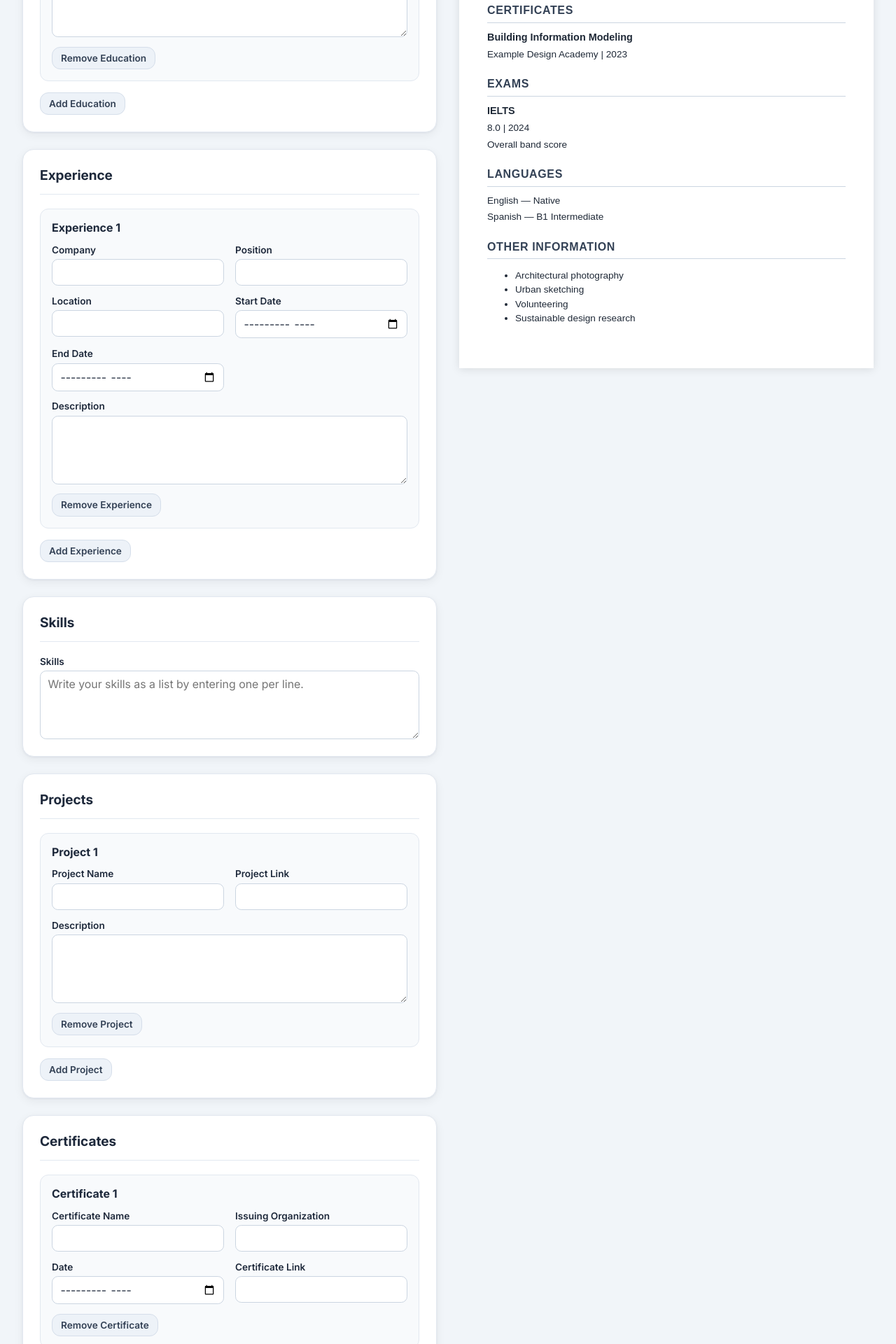
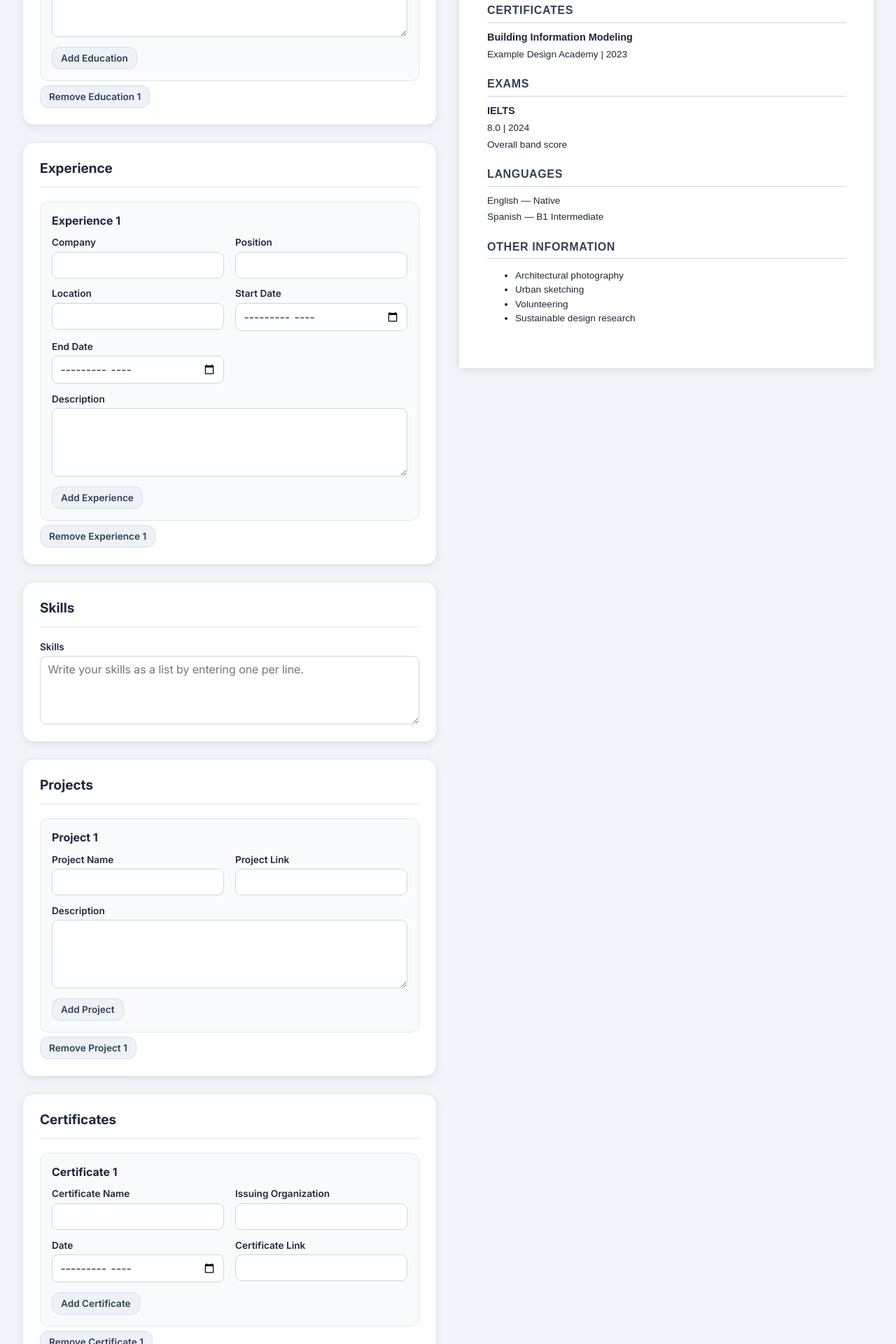
Before and after one commit to canberkg67/cv-app, a React (Vite) app: page / in a window 1280 px wide. Shown: the part 1240-3160 px from the top of the page at 70% size. Built offline with nearby package versions, Linux system fonts and the light colour scheme.

Commit message:
feat: read-only added forms and swapping add-remove buttons

```diff
--- a/src/App.css
+++ b/src/App.css
@@ -193,6 +193,14 @@ body {
     grid-column: 1 / -1;
 }
 
+.cv-form .form-entry-group {
+    grid-column: 1 / -1;
+    display: flex;
+    flex-direction: column;
+    align-items: stretch;
+    gap: 0.75rem;
+}
+
 .cv-form [class$="-entry"] {
     display: grid;
     grid-template-columns: repeat(2, minmax(0, 1fr));
@@ -203,18 +211,27 @@ body {
     background-color: var(--surface-muted);
 }
 
+.cv-form fieldset {
+    display: contents;
+    margin: 0;
+    padding: 0;
+    border: 0;
+}
+
 .cv-form [class$="-entry"] > h3,
 .cv-form [class$="-entry"] > button {
     grid-column: 1 / -1;
 }
 
-.cv-form [class$="-entry"] > div {
+.cv-form [class$="-entry"] > div,
+.cv-form [class$="-entry"] > fieldset > div {
     display: flex;
     flex-direction: column;
     gap: 0.35rem;
 }
 
-.cv-form [class$="-entry"] > div:has(textarea) {
+.cv-form [class$="-entry"] > div:has(textarea),
+.cv-form [class$="-entry"] > fieldset > div:has(textarea) {
     grid-column: 1 / -1;
 }
 
--- a/src/App.jsx
+++ b/src/App.jsx
@@ -138,7 +138,7 @@ export default function App() {
   function handleAddEducation() {
     setEducation(prevEducation => {
       const nextId = Math.max(0, ...prevEducation.map(entry => entry.id)) + 1;
-      return [...prevEducation, createEmptyEducation(nextId)];
+      return [createEmptyEducation(nextId), ...prevEducation];
     });
   }
 
@@ -158,7 +158,7 @@ export default function App() {
   function handleAddExperience() {
     setExperience(prevExperience => {
       const nextId = Math.max(0, ...prevExperience.map(entry => entry.id)) + 1;
-      return [...prevExperience, createEmptyExperience(nextId)];
+      return [createEmptyExperience(nextId), ...prevExperience];
     });
   }
 
@@ -182,7 +182,7 @@ export default function App() {
   function handleAddProject() {
     setProjects(prevProjects => {
       const nextId = Math.max(0, ...prevProjects.map(entry => entry.id)) + 1;
-      return [...prevProjects, createEmptyProject(nextId)];
+      return [createEmptyProject(nextId), ...prevProjects];
     });
   }
 
@@ -202,7 +202,7 @@ export default function App() {
   function handleAddCertificate() {
     setCertificates(prevCertificates => {
       const nextId = Math.max(0, ...prevCertificates.map(entry => entry.id)) + 1;
-      return [...prevCertificates, createEmptyCertificate(nextId)];
+      return [createEmptyCertificate(nextId), ...prevCertificates];
     });
   }
 
@@ -222,7 +222,7 @@ export default function App() {
   function handleAddExam() {
     setExams(prevExams => {
       const nextId = Math.max(0, ...prevExams.map(entry => entry.id)) + 1;
-      return [...prevExams, createEmptyExam(nextId)];
+      return [createEmptyExam(nextId), ...prevExams];
     });
   }
 
@@ -242,7 +242,7 @@ export default function App() {
   function handleAddLanguage() {
     setLanguage(prevLanguage => {
       const nextId = Math.max(0, ...prevLanguage.map(entry => entry.id)) + 1;
-      return [...prevLanguage, createEmptyLanguage(nextId)];
+      return [createEmptyLanguage(nextId), ...prevLanguage];
     });
   }
 
--- a/src/components/Certificates.jsx
+++ b/src/components/Certificates.jsx
@@ -8,8 +8,10 @@ export default function Certificates({
         <section className="form-certificates">
             <h2>Certificates</h2>
             {certificates.map((entry, index) => (
-                <div className="certificate-entry" key={entry.id}>
-                    <h3>Certificate {index + 1}</h3>
+                <div className="form-entry-group" key={entry.id}>
+                    <div className="certificate-entry">
+                    <h3>Certificate {certificates.length - index}</h3>
+                    <fieldset disabled={index !== 0}>
                     <div>
                         <label htmlFor={`certificateName-${entry.id}`}>Certificate Name</label>
                         <input
@@ -55,19 +57,27 @@ export default function Certificates({
                             onChange={(event) => onCertificatesChange(entry.id, event)}
                         />
                     </div>
-
+                    </fieldset>
+                    {index === 0 && (
+                        <button type="button" onClick={onAddCertificate}>
+                            Add Certificate
+                        </button>
+                    )}
+                    </div>
                     <button
                         type="button"
                         onClick={() => onRemoveCertificate(entry.id)}
-                        aria-label={`Remove certificate ${index + 1}`}
+                        aria-label={`Remove certificate ${certificates.length - index}`}
                     >
-                        Remove Certificate
+                        Remove Certificate {certificates.length - index}
                     </button>
                 </div>
             ))}
-            <button type="button" onClick={onAddCertificate}>
-                Add Certificate
-            </button>
+            {certificates.length === 0 && (
+                <button type="button" onClick={onAddCertificate}>
+                    Add Certificate
+                </button>
+            )}
         </section>
     );
 }
--- a/src/components/Education.jsx
+++ b/src/components/Education.jsx
@@ -8,8 +8,10 @@ export default function Education({
         <section className="education">
             <h2>Education</h2>
             {education.map((entry, index) => (
-                <div className="education-entry" key={entry.id}>
-                    <h3>Education {index + 1}</h3>
+                <div className="form-entry-group" key={entry.id}>
+                    <div className="education-entry">
+                    <h3>Education {education.length - index}</h3>
+                    <fieldset disabled={index !== 0}>
                     <div>
                         <label htmlFor={`school-${entry.id}`}>School</label>
                         <input
@@ -86,19 +88,27 @@ export default function Education({
                             onChange={(event) => onEducationChange(entry.id, event)}
                         />
                     </div>
-
+                    </fieldset>
+                    {index === 0 && (
+                        <button type="button" onClick={onAddEducation}>
+                            Add Education
+                        </button>
+                    )}
+                    </div>
                     <button
                         type="button"
                         onClick={() => onRemoveEducation(entry.id)}
-                        aria-label={`Remove education ${index + 1}`}
+                        aria-label={`Remove education ${education.length - index}`}
                     >
-                        Remove Education
+                        Remove Education {education.length - index}
                     </button>
                 </div>
             ))}
-            <button type="button" onClick={onAddEducation}>
-                Add Education
-            </button>
+            {education.length === 0 && (
+                <button type="button" onClick={onAddEducation}>
+                    Add Education
+                </button>
+            )}
         </section>
     );
 }
--- a/src/components/Experience.jsx
+++ b/src/components/Experience.jsx
@@ -8,8 +8,10 @@ export default function Experience({
         <section className="experience">
             <h2>Experience</h2>
             {experience.map((entry, index) => (
-                <div className="experience-entry" key={entry.id}>
-                    <h3>Experience {index + 1}</h3>
+                <div className="form-entry-group" key={entry.id}>
+                    <div className="experience-entry">
+                    <h3>Experience {experience.length - index}</h3>
+                    <fieldset disabled={index !== 0}>
                     <div>
                         <label htmlFor={`company-${entry.id}`}>Company</label>
                         <input
@@ -75,19 +77,27 @@ export default function Experience({
                             onChange={(event) => onExperienceChange(entry.id, event)}
                         />
                     </div>
-
+                    </fieldset>
+                    {index === 0 && (
+                        <button type="button" onClick={onAddExperience}>
+                            Add Experience
+                        </button>
+                    )}
+                    </div>
                     <button
                         type="button"
                         onClick={() => onRemoveExperience(entry.id)}
-                        aria-label={`Remove experience ${index + 1}`}
+                        aria-label={`Remove experience ${experience.length - index}`}
                     >
-                        Remove Experience
+                        Remove Experience {experience.length - index}
                     </button>
                 </div>
             ))}
-            <button type="button" onClick={onAddExperience}>
-                Add Experience
-            </button>
+            {experience.length === 0 && (
+                <button type="button" onClick={onAddExperience}>
+                    Add Experience
+                </button>
+            )}
         </section>
     );
 }
--- a/src/components/Projects.jsx
+++ b/src/components/Projects.jsx
@@ -8,8 +8,9 @@ export default function Projects({
         <section className="form-projects">
             <h2>Projects</h2>
             {projects.map((entry, index) => (
-                <div className="project-entry" key={entry.id}>
-                    <h3>Project {index + 1}</h3>
+                <div className="form-entry-group" key={entry.id}>
+                    <div className="project-entry">
+                        <h3>Project {projects.length - index}</h3>
                         <div>
                             <label htmlFor={`projectName-${entry.id}`}>Project Name</label>
                             <input
@@ -17,6 +18,7 @@ export default function Projects({
                                 id={`projectName-${entry.id}`}
                                 name="projectName"
                                 value={entry.projectName}
+                                readOnly={index !== 0}
                                 onChange={(event) => onProjectsChange(entry.id, event)}
                             />
                         </div>
@@ -28,6 +30,7 @@ export default function Projects({
                                 id={`projectLink-${entry.id}`}
                                 name="projectLink"
                                 value={entry.projectLink}
+                                readOnly={index !== 0}
                                 onChange={(event) => onProjectsChange(entry.id, event)}
                             />
                         </div>
@@ -41,22 +44,30 @@ export default function Projects({
                                 name="projectDescription"
                                 rows="4"
                                 value={entry.projectDescription}
+                                readOnly={index !== 0}
                                 onChange={(event) => onProjectsChange(entry.id, event)}
                             />
                         </div>
-
+                        {index === 0 && (
+                            <button type="button" onClick={onAddProject}>
+                                Add Project
+                            </button>
+                        )}
+                    </div>
                     <button
                         type="button"
                         onClick={() => onRemoveProject(entry.id)}
-                        aria-label={`Remove project ${index + 1}`}
+                        aria-label={`Remove project ${projects.length - index}`}
                     >
-                        Remove Project
+                        Remove Project {projects.length - index}
                     </button>
                 </div>
             ))}
+            {projects.length === 0 && (
                 <button type="button" onClick={onAddProject}>
                     Add Project
                 </button>
+            )}
         </section>
     );
 }
```
Also changed, not shown: src/components/Exams.jsx (+18 -8 lines), src/components/Languages.jsx (+18 -8 lines). Lines whose indentation alone changed are shown as unchanged.
